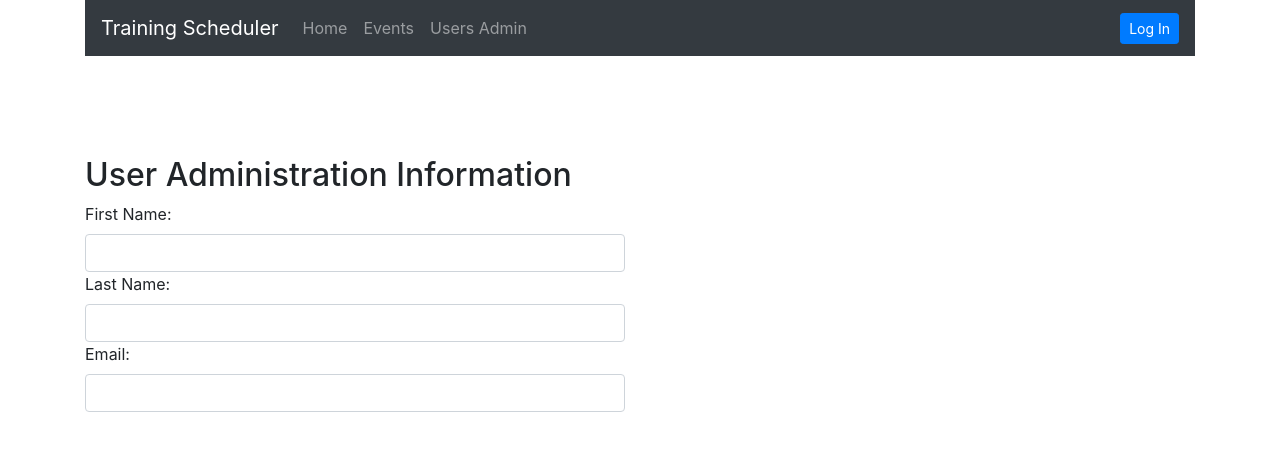
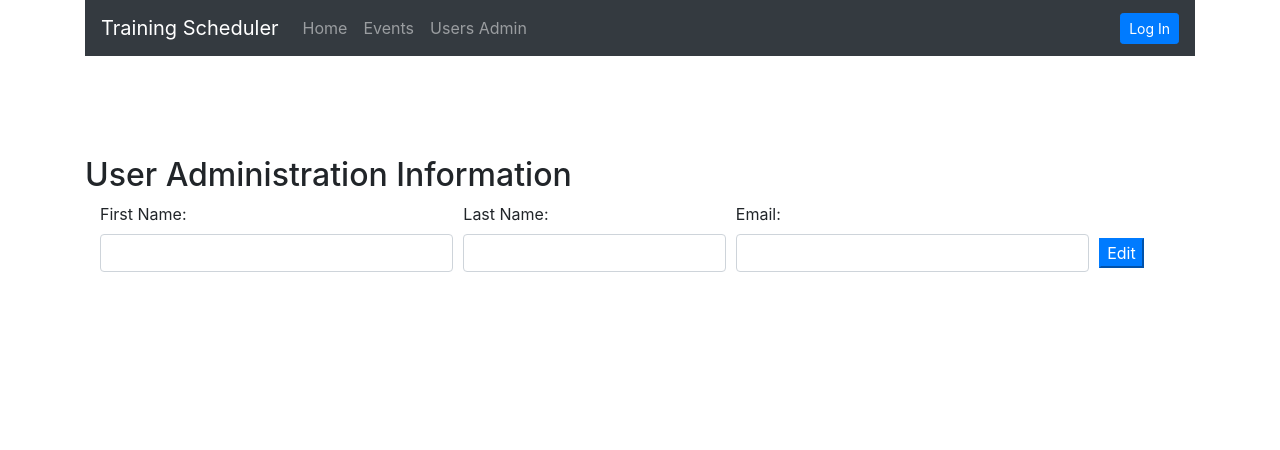
Before and after one commit to sfbattles/TrainingScheduler, an Angular app: page /admin/user-list in a window 1280 px wide. Shown: the top 450 px of the page. Built offline with nearby package versions, Linux system fonts and the light colour scheme.

Commit message:
updated Html to a edit screen for Users

```diff
--- a/src/app/user-list/user-list.component.html
+++ b/src/app/user-list/user-list.component.html
@@ -1,10 +1,30 @@
 <h2> User Administration Information</h2>
 <form [formGroup]="userListForm">
-  <div class="row">
-    <div class="col-md-6">
-      <label>First Name:</label> <input type="text" class="form-control" formControlName="firstName">
-      <label>Last Name:</label> <input type="text" class="form-control" formControlName="lastName">
-      <label>Email:</label> <input type="text" class="form-control" formControlName="email"> <br>
+  <div class="container">
+    <div class="form-row">
+      <div class="col-4">
+        <label>First Name:</label>
+      </div>
+      <div class="col-3">
+        <label>Last Name:</label>
+      </div>
+      <div class="col-4">
+        <label>Email:</label>
+      </div>
+    </div>
+    <div class="form-row align-items-center">
+      <div class="col-4">
+        <input type="text" class="form-control" formControlName="email">
+      </div>
+      <div class="col-3">
+        <input type="text" class="form-control" formControlName="firstName">
+      </div>
+      <div class="col-4">
+        <input type="text" class="form-control" formControlName="lastName">
+      </div>
+      <div class="col-1" >
+        <button class="btn-primary">Edit</button>
+      </div>
     </div>
   </div>
 </form>
```
